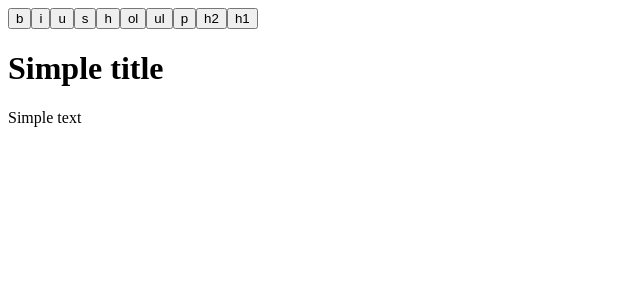
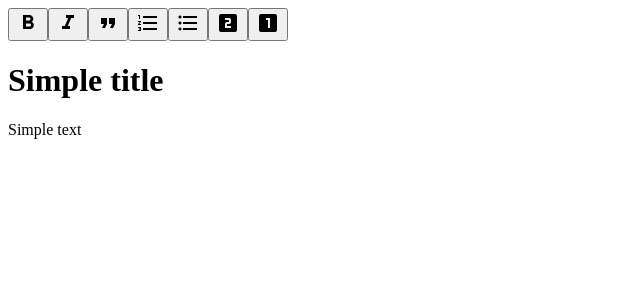
Before and after one commit to romannmk/html-editor, a Next.js app: page / in a window 1280 px wide. Shown: the top 300 px of the page, without its empty margins (0-640 px from the left). Built offline with nearby package versions, Linux system fonts and the light colour scheme.

Commit message:
Add actions props

```diff
--- a/components/Editor/index.tsx
+++ b/components/Editor/index.tsx
@@ -1,5 +1,7 @@
+import Head from 'next/head'
 import { createRef, PureComponent } from 'react'
 import { COLORS, DEFAULT_NODE } from '../../contants'
+import { IAction, IEditorProps, IEditorState } from '../../interfaces/editor'
 import { bind, timeout } from '../../utils/decorators'
 import {
   findNode,
@@ -9,38 +11,53 @@ import {
 } from '../../utils/editor'
 import styles from './styles.scss'
 
-interface IEditor {
-  state: string
-  onChange?: (state: string) => void
-  spellCheck: boolean
-}
+export default class Editor extends PureComponent<IEditorProps, IEditorState> {
+  private doc!: HTMLDocument | any
+  private parentNode!: ParentNode | any
+  private editor = createRef<HTMLDivElement>()
 
-export default class Editor extends PureComponent<IEditor> {
-  public state = {
-    actions: [
+  public constructor(props: IEditorProps) {
+    super(props)
+
+    const defaultCommands: IAction[] = [
+      {
+        cmd: 'undo',
+        label: 'undo',
+        onClick: (cmd: string) => this.exec(cmd),
+      },
+      {
+        cmd: 'redo',
+        label: 'redo',
+        onClick: (cmd: string) => this.exec(cmd),
+      },
+      {
+        cmd: 'divider',
+        label: '',
+        onClick: () => null,
+      },
       {
         cmd: 'bold',
-        label: 'b',
+        label: 'format_bold',
         onClick: (cmd: string) => this.exec(cmd),
       },
       {
         cmd: 'italic',
-        label: 'i',
+        label: 'format_italic',
         onClick: (cmd: string) => this.exec(cmd),
       },
       {
         cmd: 'underline',
-        label: 'u',
+        label: 'format_underline',
         onClick: (cmd: string) => this.exec(cmd),
       },
       {
         cmd: 'strikeThrough',
-        label: 's',
+        label: 'strikethrough_s',
         onClick: (cmd: string) => this.exec(cmd),
       },
       {
         cmd: 'backColor',
-        label: 'h',
+        label: 'format_color_fill',
         onClick: (cmd: string) => {
           if (
             this.parentNode.closest('[style]') &&
@@ -54,8 +71,24 @@ export default class Editor extends PureComponent<IEditor> {
         },
       },
       {
+        cmd: 'divider',
+        label: '',
+        onClick: () => null,
+      },
+      {
+        cmd: 'blockquote',
+        label: 'format_quote',
+        onClick: (cmd: string) => {
+          if (queryCommandValue('formatBlock') !== cmd) {
+            this.exec('formatBlock', cmd)
+          } else {
+            this.exec('formatBlock', DEFAULT_NODE)
+          }
+        },
+      },
+      {
         cmd: 'insertOrderedList',
-        label: 'ol',
+        label: 'format_list_numbered',
         onClick: async (cmd: string) => {
           if (!queryCommandState(cmd)) {
             await this.exec(cmd)
@@ -66,7 +99,7 @@ export default class Editor extends PureComponent<IEditor> {
       },
       {
         cmd: 'insertUnorderedList',
-        label: 'ul',
+        label: 'format_list_bulleted',
         onClick: async (cmd: string) => {
           if (!queryCommandState(cmd)) {
             await this.exec(cmd)
@@ -77,12 +110,12 @@ export default class Editor extends PureComponent<IEditor> {
       },
       {
         cmd: DEFAULT_NODE,
-        label: 'p',
+        label: 'title',
         onClick: (cmd: string) => this.exec('formatBlock', cmd),
       },
       {
         cmd: 'h2',
-        label: 'h2',
+        label: 'looks_two',
         onClick: (cmd: string) => {
           if (queryCommandValue('formatBlock') !== cmd) {
             this.exec('formatBlock', cmd)
@@ -93,7 +126,7 @@ export default class Editor extends PureComponent<IEditor> {
       },
       {
         cmd: 'h1',
-        label: 'h1',
+        label: 'looks_one',
         onClick: (cmd: string) => {
           if (queryCommandValue('formatBlock') !== cmd) {
             this.exec('formatBlock', cmd)
@@ -102,26 +135,32 @@ export default class Editor extends PureComponent<IEditor> {
           }
         },
       },
-    ],
+    ]
+
+    this.state = {
+      actions: props.actions.map((action: string) =>
+        defaultCommands.find(({ cmd }) => action === cmd),
+      ),
       activeCommands: [''],
-    checkListItem: null,
+    }
   }
 
-  private doc!: HTMLDocument | any
-  private parentNode!: ParentNode | any
-  private editor = createRef<HTMLDivElement>()
+  public componentDidMount() {
+    this.doc = document
 
-  public componentDidMount() {
-    if (this.editor.current) this.editor.current.innerHTML = this.props.state
-    this.doc = document
+    if (this.editor.current) {
+      this.editor.current.innerHTML = this.props.state
+      if (this.props.autoFocus) this.editor.current.focus()
+    }
   }
 
   public componentDidUpdate() {
     this.parentNode = this.doc.getSelection().focusNode.parentNode
-    console.log('parentNode', this.parentNode, this.parentNode.nodeName)
     if (this.editor.current && this.editor.current.innerHTML === '') {
       this.exec('formatBlock', DEFAULT_NODE)
     }
+
+    console.log('parentNode', this.parentNode, this.parentNode.nodeName)
   }
 
   public render() {
@@ -129,42 +168,68 @@ export default class Editor extends PureComponent<IEditor> {
     const { spellCheck } = this.props
 
     return (
+      <>
+        <Head>
+          <link
+            href="https://fonts.googleapis.com/icon?family=Material+Icons"
+            rel="stylesheet"
+          ></link>
+        </Head>
         <div className={styles.editor}>
-        <div className={styles['editor-toolbar']}>
+          <div className={styles.toolbar}>
             {actions.map(({ cmd, label, onClick }) => {
+              const key = +new Date() + Math.random()
+              if (cmd === 'divider') {
+                return (
+                  <span key={key} className={styles.toolbar__divider}>
+                    {label}
+                  </span>
+                )
+              }
               return (
                 <button
-                key={label}
-                className={activeCommands.some(c => cmd === c) ? 'active' : ''}
+                  key={key}
+                  className={
+                    activeCommands.some(c => cmd === c)
+                      ? `${styles.toolbar__btn} ${styles['toolbar__btn--active']}`
+                      : styles.toolbar__btn
+                  }
                   onMouseDown={() => onClick(cmd)}
                 >
-                {label}
+                  <span className="material-icons">{label}</span>
                 </button>
               )
             })}
           </div>
           <div
             ref={this.editor}
-          className={styles['editor-content']}
-          spellCheck={spellCheck}
             contentEditable
+            className={styles.content}
+            spellCheck={spellCheck || false}
+            onInput={this.onChange}
             onKeyDown={this.onKeyDown}
             onMouseUp={this.getCommand}
           ></div>
         </div>
+      </>
     )
   }
 
-  @bind
-  private onKeyDown({ keyCode }: { keyCode: number }) {
+  @bind private onChange(e: React.FormEvent<HTMLDivElement>) {
+    if (this.props.onChange) this.props.onChange(e.currentTarget.innerHTML)
+  }
+
+  @bind private onKeyDown({ keyCode }: { keyCode: number }) {
     this.getCommand()
     if (
+      this.parentNode &&
       this.parentNode.nodeName === 'UL' &&
       !queryCommandState('insertUnorderedList')
     ) {
       this.resetBeforeTitle()
     }
     if (
+      this.parentNode &&
       this.parentNode.nodeName === 'OL' &&
       !queryCommandState('insertOrderedList')
     ) {
@@ -195,7 +260,7 @@ export default class Editor extends PureComponent<IEditor> {
   private exec(cmd: string, val?: string) {
     // reset format before command
     const reset = () => {
-      document.execCommand('formatBlock', true, 'div')
+      this.doc.execCommand('formatBlock', false, 'div')
     }
 
     if (cmd === 'formatBlock') {
--- a/components/Editor/styles.scss
+++ b/components/Editor/styles.scss
@@ -10,45 +10,49 @@ $font: 16px sans-serif;
   max-width: 700px;
 }
 
-.editor-toolbar {
+.toolbar {
   display: inline-flex;
   background: $dark;
   border-radius: 10px;
+  box-shadow: 0 5px 20px rgba($dark, 0.25);
+  padding: 0 1rem;
 
-  button {
-    padding: 0.75rem 1rem;
+  &__btn {
     background: transparent;
+    padding: 0 0.5rem;
+    height: 42px;
+    display: inline-flex;
+    align-items: center;
+    justify-content: center;
     color: $grey;
     border: 0;
     font: $font;
     outline: none;
     cursor: pointer;
+
+    :global(span) {
+      font-size: 20px;
+    }
+
+    &--active {
+      color: $white;
+    }
   }
 
-  :global(button.active) {
-    color: $white;
+  &__divider {
+    padding: 0.75rem 0.75rem;
+    color: $grey;
+
+    &::before {
+      content: '';
+      display: inline-block;
+      width: 1px;
+      height: 100%;
+      background: $grey;
+    }
   }
 }
 
-.editor-content {
-  padding: 1rem;
+.content {
   outline: none;
-
-  :global(.checklist-item) {
-    display: flex;
-    padding-left: 22px;
-  }
-
-  :global(.checkbox) {
-    cursor: pointer;
-  }
-
-  :global(.checkbox > input) {
-    pointer-events: none;
-  }
 }
-
-.editor-highlight {
-  padding: 0 2px;
-  border-radius: 4px;
-}
--- a/pages/index.tsx
+++ b/pages/index.tsx
@@ -1,11 +1,23 @@
+import { useState } from 'react'
 import Editor from '../components/Editor'
 
 export default () => {
+  const [state, setState] = useState('<h1>Simple title</h1><p>Simple text</p>')
   return (
     <div>
       <Editor
-        state="<h1>Simple title</h1><p>Simple text</p>"
-        spellCheck={false}
+        actions={[
+          'bold',
+          'italic',
+          'divider',
+          'blockquote',
+          'insertOrderedList',
+          'insertUnorderedList',
+          'h2',
+          'h1',
+        ]}
+        state={state}
+        onChange={value => setState(value)}
       />
     </div>
   )
--- a/tslint.json
+++ b/tslint.json
@@ -7,6 +7,7 @@
   "rules": {
     "import-name": [false],
     "function-name": [false],
+    "variable-name": [false],
     "no-submodule-imports": [false]
   }
 }
```
Also changed, not shown: interfaces/editor.ts (+13 -0 lines). Lines whose indentation alone changed are shown as unchanged.
